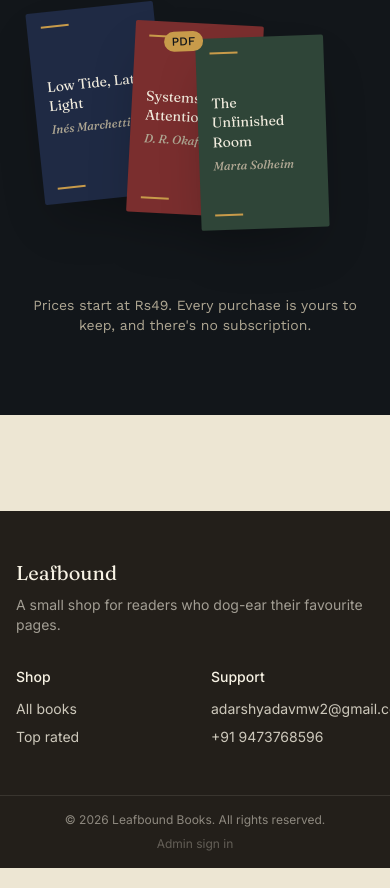
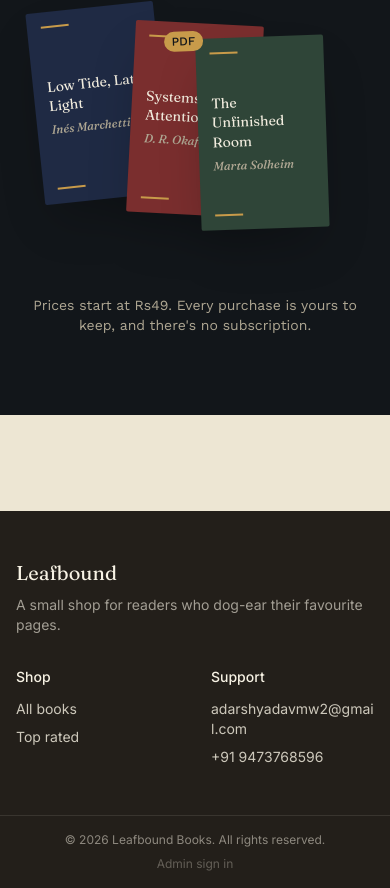
Before and after one commit to Mohit46200/TenPages, a React (Vite) app: page / in a window 390 px wide. Shown: the part 708-1596 px from the top of the page. Built offline with nearby package versions, Linux system fonts and the light colour scheme; no server answers.

Commit message:
email ui update

```diff
--- a/src/components/layout/Footer.jsx
+++ b/src/components/layout/Footer.jsx
@@ -4,14 +4,14 @@ export default function Footer() {
   return (
     <footer className="bg-ink text-paper-light/80 mt-24">
       <div className="max-w-7xl mx-auto px-4 md:px-8 py-12 grid grid-cols-2 md:grid-cols-3 gap-8">
-        <div className="col-span-2 md:col-span-1">
+        <div className="col-span-2 md:col-span-1 min-w-0">
           <h4 className="font-display text-xl text-paper-light">Leafbound</h4>
           <p className="text-sm mt-2 text-paper-light/60">
             A small shop for readers who dog-ear their favourite pages.
           </p>
         </div>
 
-        <div>
+        <div className="min-w-0">
           <h5 className="text-sm font-medium text-paper-light mb-3">Shop</h5>
           <ul className="space-y-2 text-sm">
             <li>
@@ -27,10 +27,10 @@ export default function Footer() {
           </ul>
         </div>
 
-        <div>
+        <div className="min-w-0">
           <h5 className="text-sm font-medium text-paper-light mb-3">Support</h5>
           <ul className="space-y-2 text-sm">
-            <li>adarshyadavmw2@gmail.com</li>
+            <li className="break-words">adarshyadavmw2@gmail.com</li>
             <li>
               <a href="tel:+919473768596" className="hover:text-brass-light">
                 +91 9473768596
```
